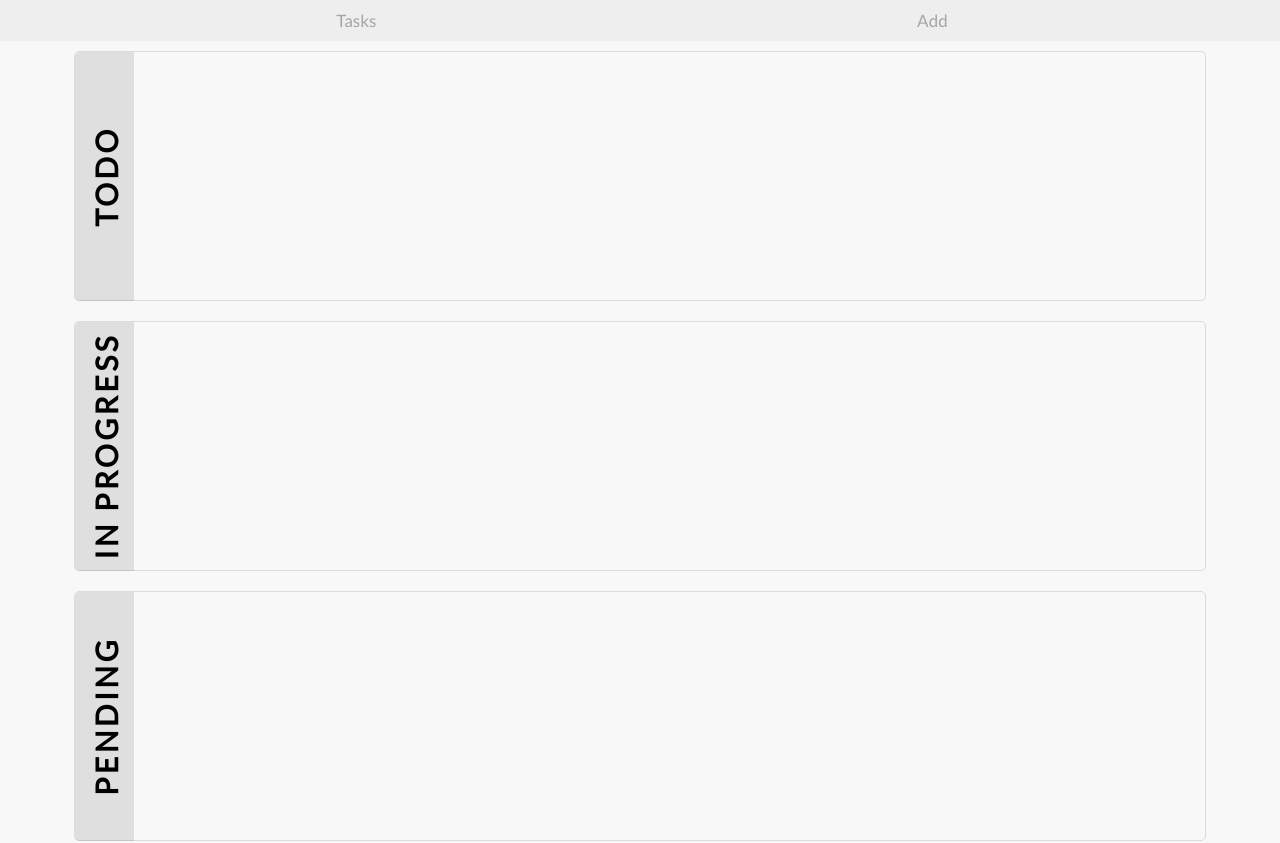
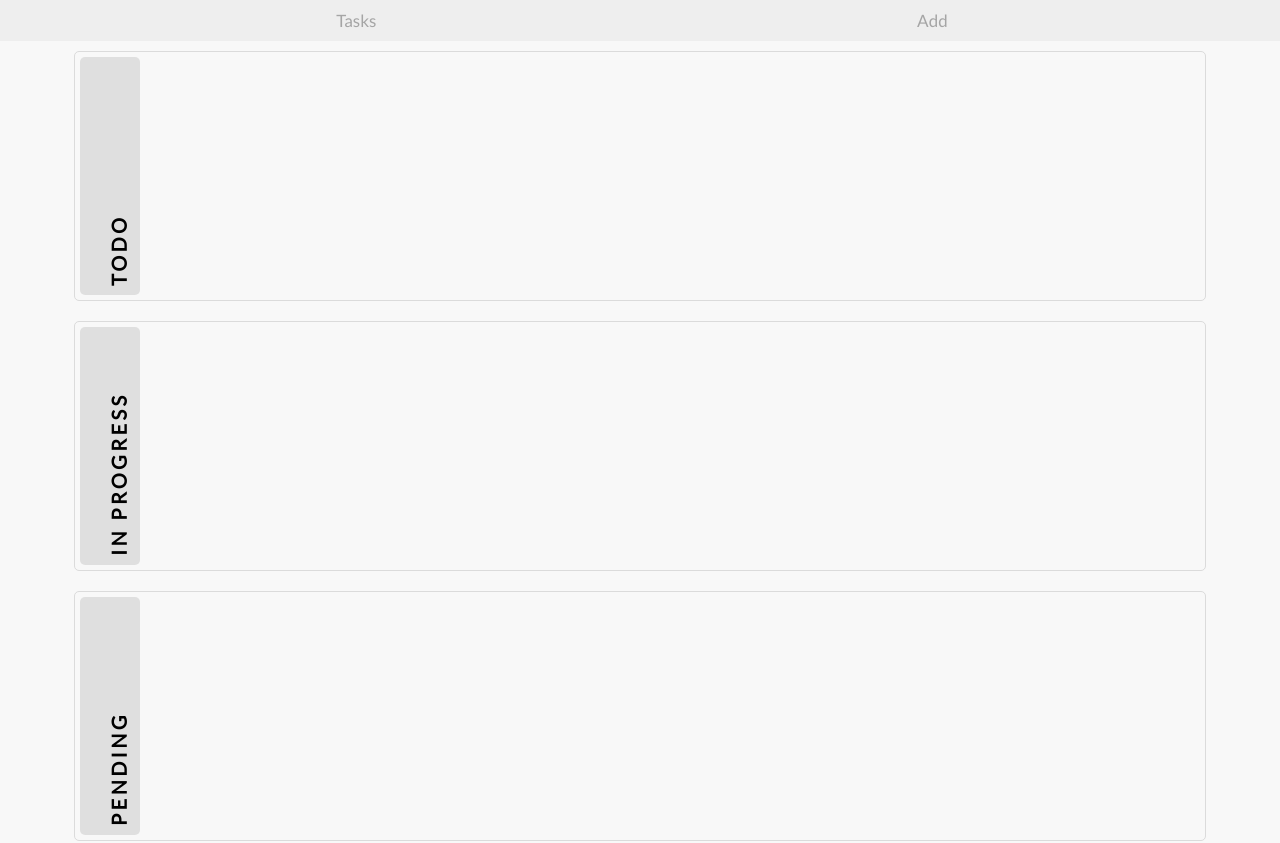
Before and after one commit to tarmeli/horizontal-kanban, a React (Create React App) app: page / in a window 1280 px wide. Shown: the top 843 px of the page. Built offline with nearby package versions, Linux system fonts and the light colour scheme.

Commit message:
fixed row title sizing and position issue

```diff
--- a/src/components/Kanban/task.jsx
+++ b/src/components/Kanban/task.jsx
@@ -5,14 +5,24 @@ import { faTrash, faBug } from '@fortawesome/free-solid-svg-icons';
 
 const Task = ({ data, onTaskMove, onTaskDelete }) => (
   <div className={`task${data.deadline ? '' : ' task--no-deadline'}`} id={data.id}>
-    <div className="task__title" data-priority={data.priority}>
-      {data.name} - {data.priority}
+    <div className="task__header" data-priority={data.priority}>
+      <div className="task__header-sub">
+        <div className="task__header-sub--left">
+          {data.priority}
+        </div>
+        <div className="task__header-sub--center">
+          {data.name}
+        </div>
+        <div className="task__header-sub--right">
           <FontAwesomeIcon icon={faBug} />
+        </div>
+      </div>
 
       <div className="task__date task__date--created">
-        Created: {new Date(data.created).toLocaleDateString('fi-FI')}
+        {new Date(data.created).toLocaleDateString('fi-FI')}
       </div>
     </div>
+
     <p className="task__body">{data.body}</p>
     <div className="task__footer">
       {
--- a/src/scss/components/_board-list.scss
+++ b/src/scss/components/_board-list.scss
@@ -19,24 +19,23 @@
   }
 
   &__title {
-    transform: rotate(-90deg);
-    display: flex;
-    justify-content: center;
-    align-items: center;
+    transform: rotate(180deg);
+    text-orientation: sideways-lr;
+    writing-mode: vertical-lr;
+    font-size: 20px;
     padding: 0.5rem;
+    height: 100%;
     margin-bottom: 0;
     background: rgba($color: #000000, $alpha: 0.1);
-    border-radius: 5px 5px 0 0;
-    max-height: 120px;
-    width: 249px;
-    margin: 0 0 0 -100px;
+    border-radius: 5px;
+    width: 60px;
+    min-width: 60px;
   }
 
   &__task-view {
     display: flex;
     flex-direction: row;
     height: 100%;
-    margin-left: -87px;
     overflow: auto;
     box-sizing: border-box;
     left: 0;
--- a/src/scss/components/_task.scss
+++ b/src/scss/components/_task.scss
@@ -15,7 +15,7 @@
     margin-right: 5px;
   }
 
-  &__title {
+  &__header {
     display: flex;
     background: #eee;
     font-size: 1.5rem;
@@ -145,11 +145,11 @@
       font-size: 11px;
       margin: 0 -1px;
       padding: 10px 0;
-      border-radius: 0 0 5px 5px;
 
     }
 
     &--created {
+      padding: 2px;
       color: $link;
     }
   }
```
Also changed, not shown: 1 other file (tests, documents, lock files or other folders).
